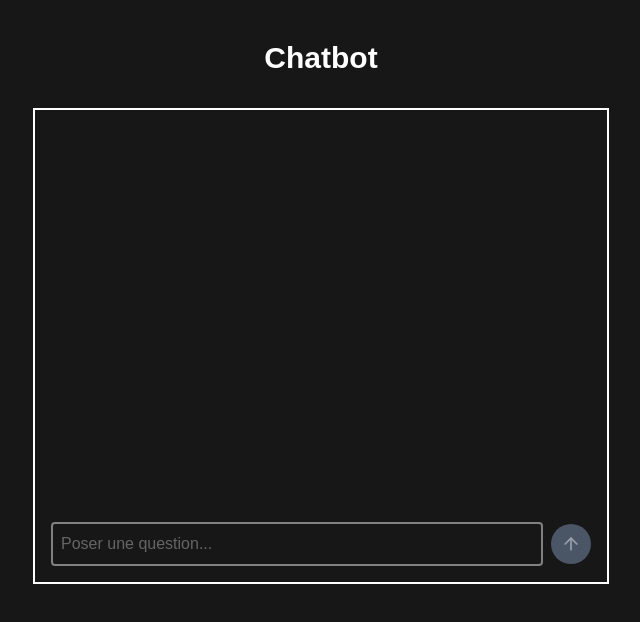
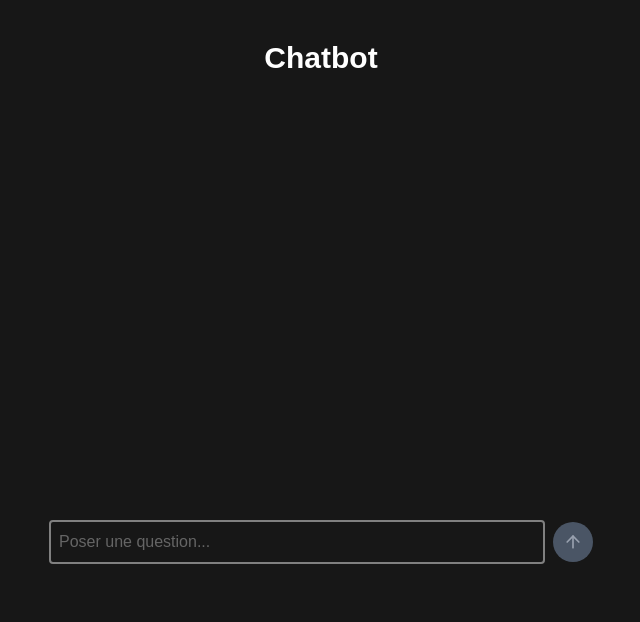
Before and after one commit to Fouad-berry/CHatbot, a Next.js app: page / in a window 1280 px wide. Shown: the top 622 px of the page, without its empty margins (319-959 px from the left). Built offline with nearby package versions, Linux system fonts and the light colour scheme.

Commit message:
[UPDATE] update style of the CHatbot V3

```diff
--- a/app/globals.css
+++ b/app/globals.css
@@ -30,8 +30,7 @@ body {
 }
 
 .ChatbotContainer{
-  border: 2px solid white;
-  background-color: #676767 transparent;
+  background-color: #171717;
 }
 
 .Title{
--- a/components/Chatbot/Chatbot.tsx
+++ b/components/Chatbot/Chatbot.tsx
@@ -29,7 +29,7 @@ export default function ChatBox() {
       <div className="h-96 overflow-y-auto border rounded-xl p-4">
         {messages.map((msg, i) => (
           <div key={i} className={`mb-2 ${msg.sender === "bot" ? "text-left" : "text-right"}`}>
-            <span className={`inline-block p-2 rounded ${msg.sender === "bot" ? "bg-gray-100" : "SenderContainer text-white"}`}>
+            <span className={`inline-block p-2 rounded ${msg.sender === "bot" ? "BotContainer text-white" : "SenderContainer text-white"}`}>
               {msg.text}
             </span>
           </div>
```
